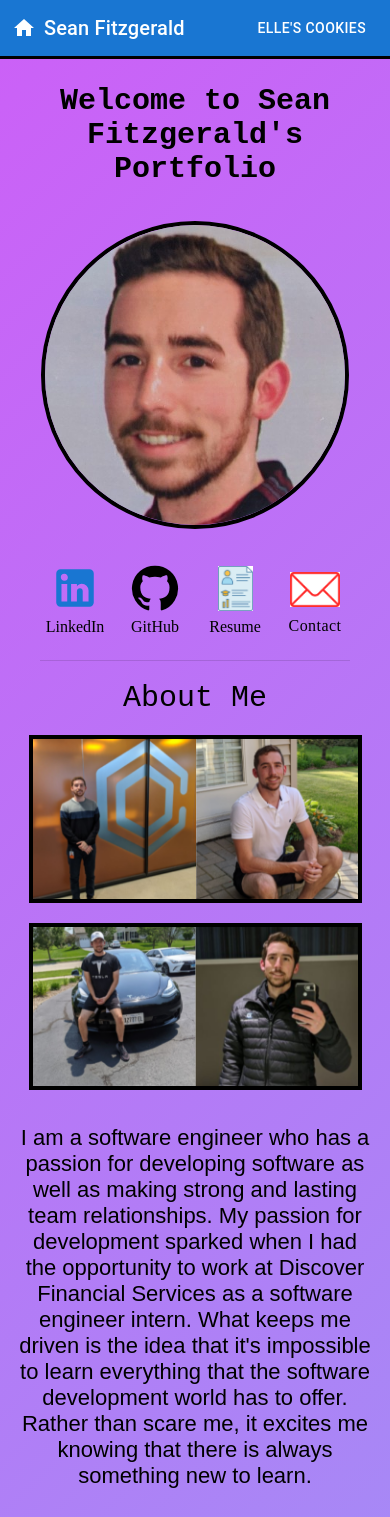
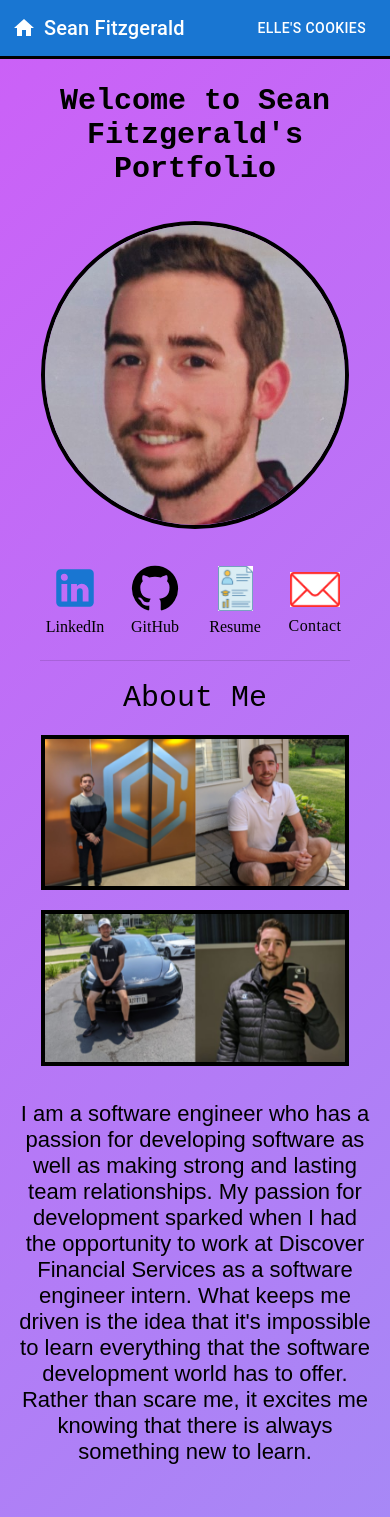
Before and after one commit to seanfitz96/Portfolio-Project-Client, a React (Create React App) app: page / in a window 390 px wide. Shown: the top 1517 px of the page. Built offline with nearby package versions, Linux system fonts and the light colour scheme.

Commit message:
fixed the mobile view again

```diff
--- a/src/CSS/AboutMe.css
+++ b/src/CSS/AboutMe.css
@@ -14,7 +14,7 @@
 }
 
 .SeanPics {
-    width: 325px;
+    width: 300px;
     border: solid;
     border-width: 4px;
 }
```
